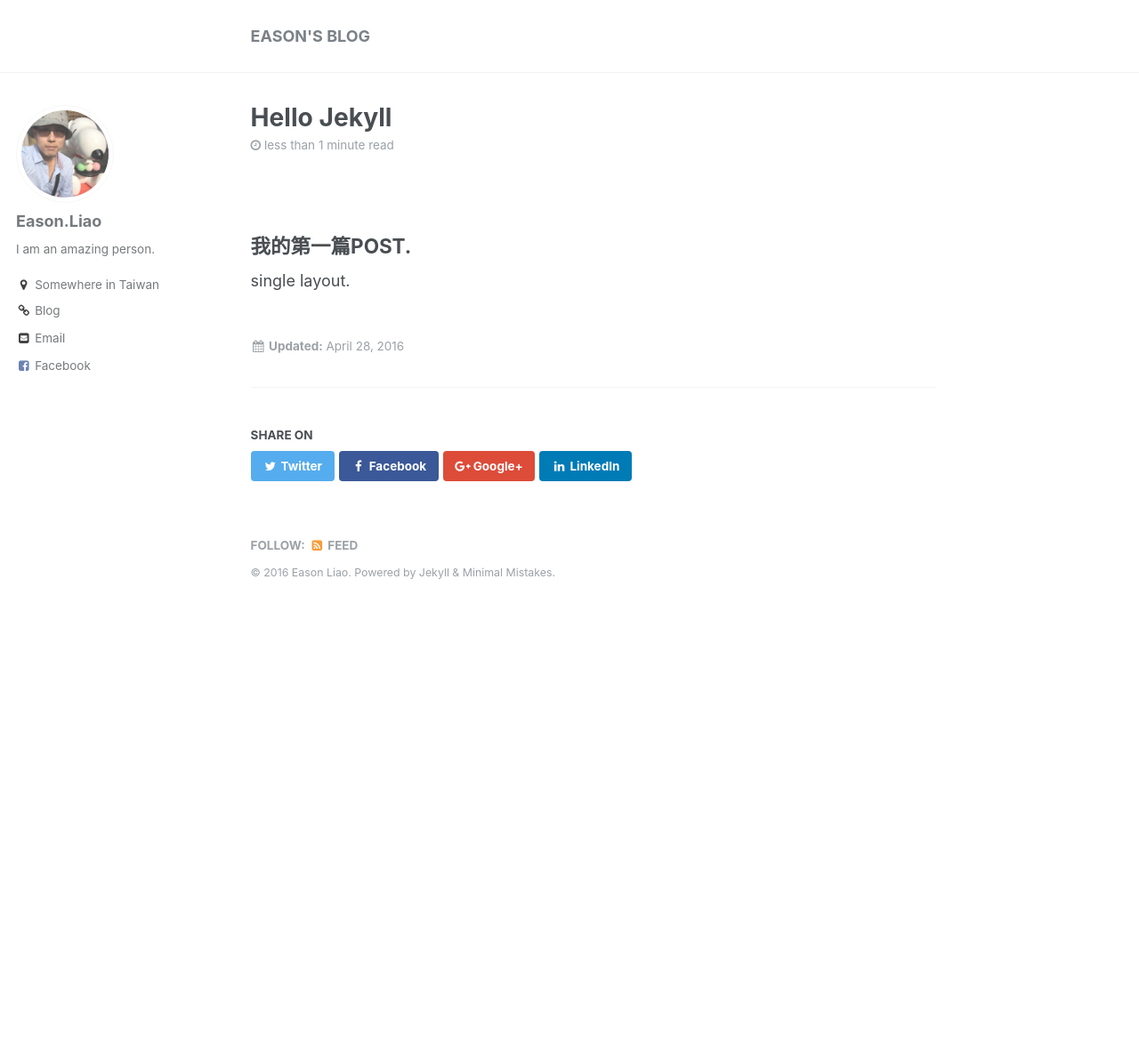
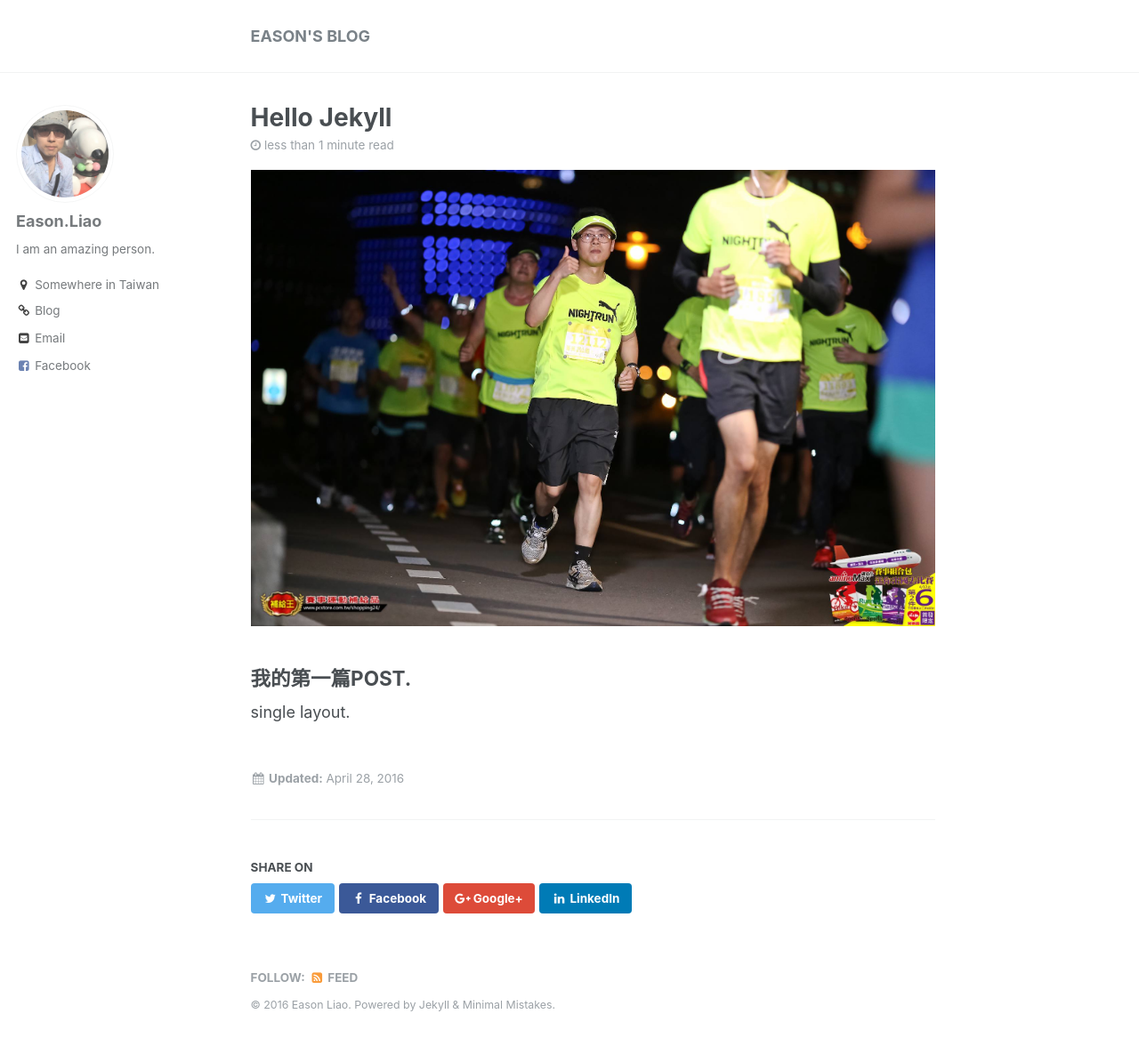
Before and after one commit to sheng0328/sheng0328.github.io, a Jekyll site: the page built from _posts/2016-04-28-hello-jekyll.md, in a window 1280 px wide and 1194 px high. Shown: the top 1176 px of the window at 89% size. Built offline with Jekyll 4.4.1, drawn with Linux system fonts in a browser that asks for light colours.

Commit message:
Update 2016-04-28-hello-jekyll.md

```diff
--- a/_posts/2016-04-28-hello-jekyll.md
+++ b/_posts/2016-04-28-hello-jekyll.md
@@ -1,5 +1,5 @@
 
-![](2016-04-23-001.jpg)
+![](https://sheng0328.github.io/images/2016-04-23-001.jpg)
 
 ## 我的第一篇POST.
 
```
